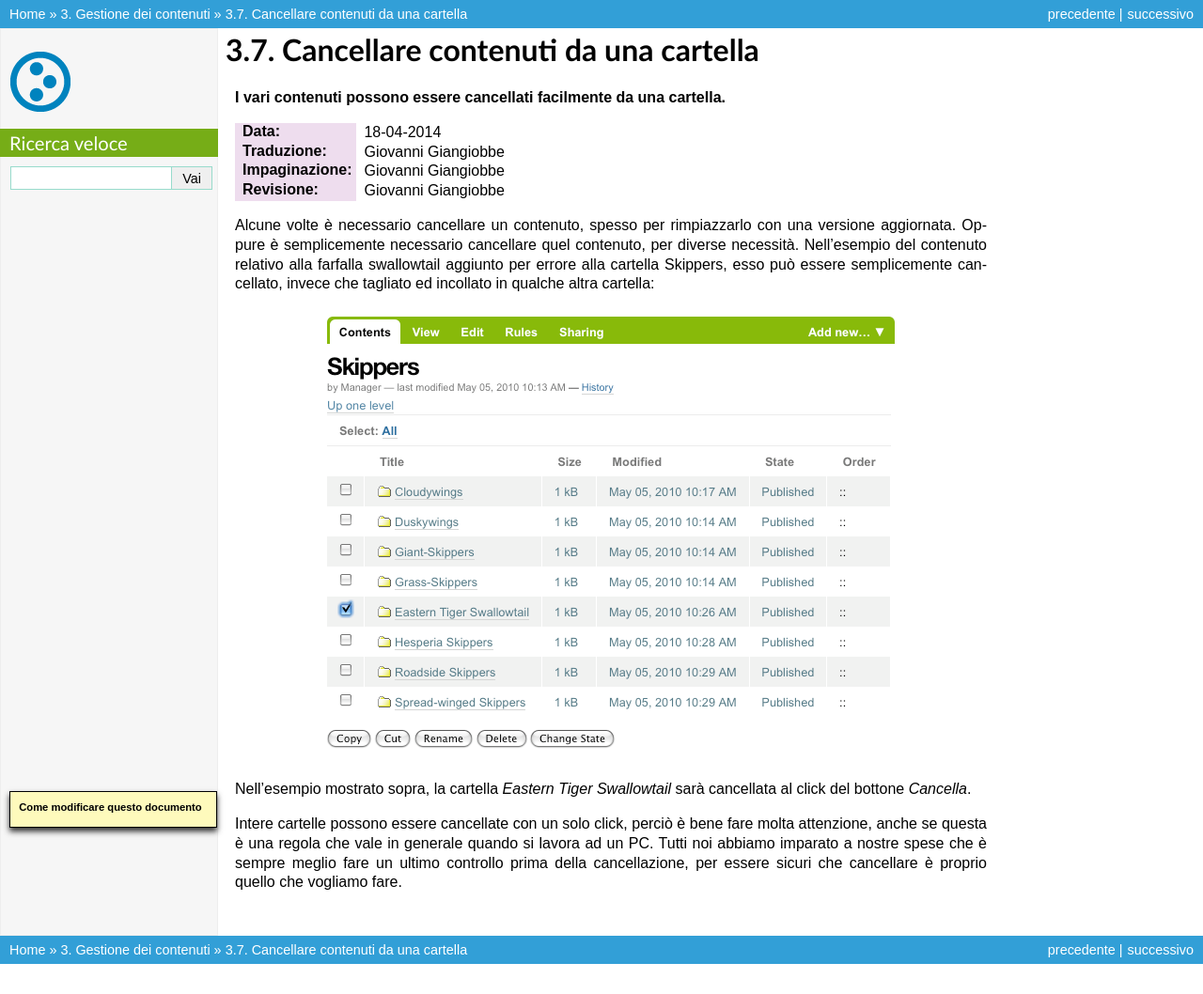
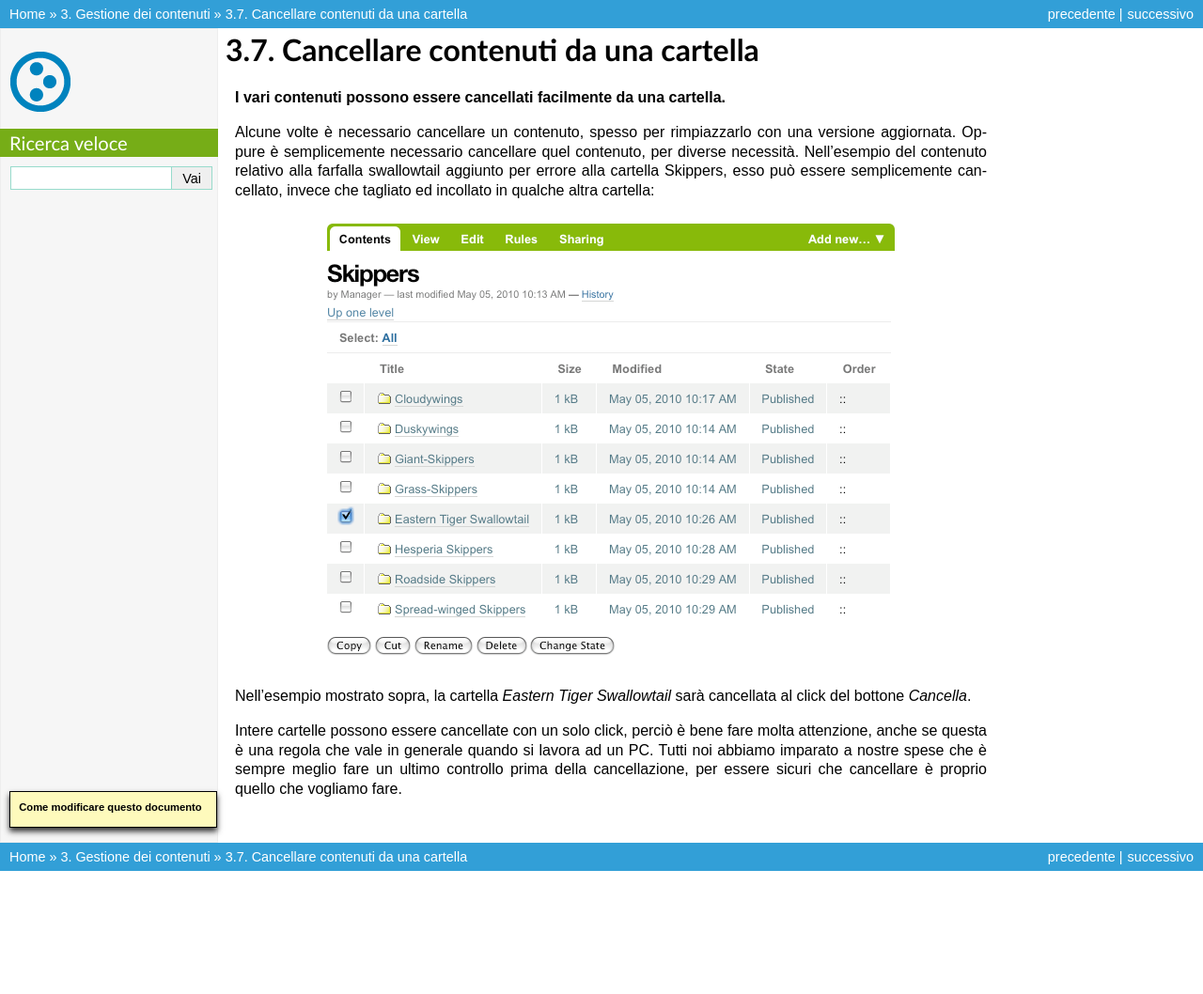
Before and after one commit to plone-it/collective.italiandocumentation, a Sphinx documentation site: the page built from source/managing-content/deleting-items.rst, in a window 1280 px wide. Shown: the whole page at 94% size. Built offline with Sphinx 7.4.7, drawn with Linux system fonts in a browser that asks for light colours; pages that are not in the unit, such as notebooks, are missing from menus; after the commit the page ends 959 px from its top, so only the background shows below that.

Commit message:
Tolta tabella intestazione

```diff
--- a/source/managing-content/deleting-items.rst
+++ b/source/managing-content/deleting-items.rst
@@ -2,11 +2,6 @@ Cancellare contenuti da una cartella
 ====================================
 
 **I vari contenuti possono essere cancellati facilmente da una cartella.**
-
-:Data: 18-04-2014
-:Traduzione: Giovanni Giangiobbe
-:Impaginazione: Giovanni Giangiobbe
-:Revisione: Giovanni Giangiobbe
 
 Alcune volte è necessario cancellare un contenuto, spesso per rimpiazzarlo
 con una versione aggiornata. Oppure è semplicemente necessario cancellare quel contenuto,
```
Also changed, not shown: other parts of source/managing-content/deleting-items.rst (+1 -1 lines).
